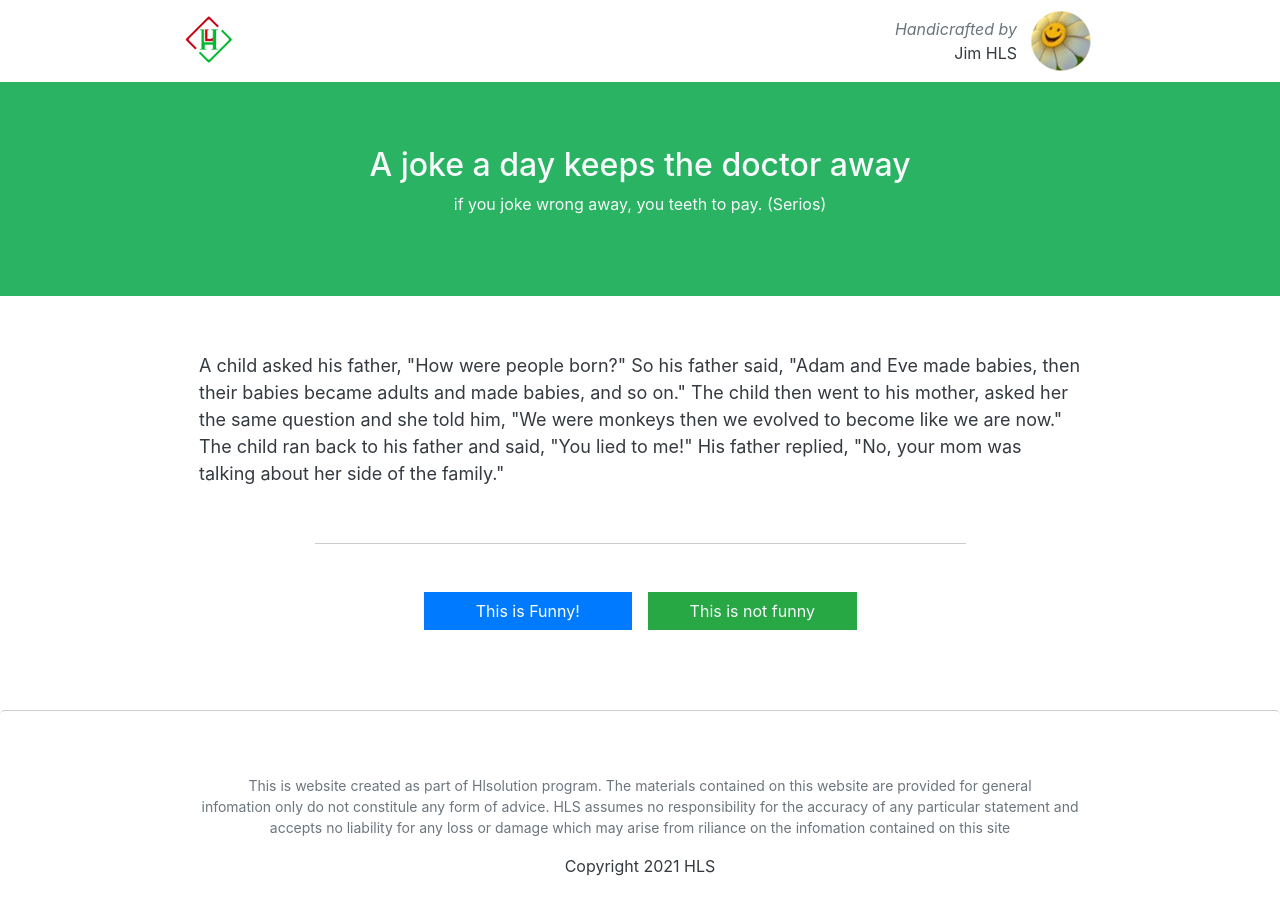
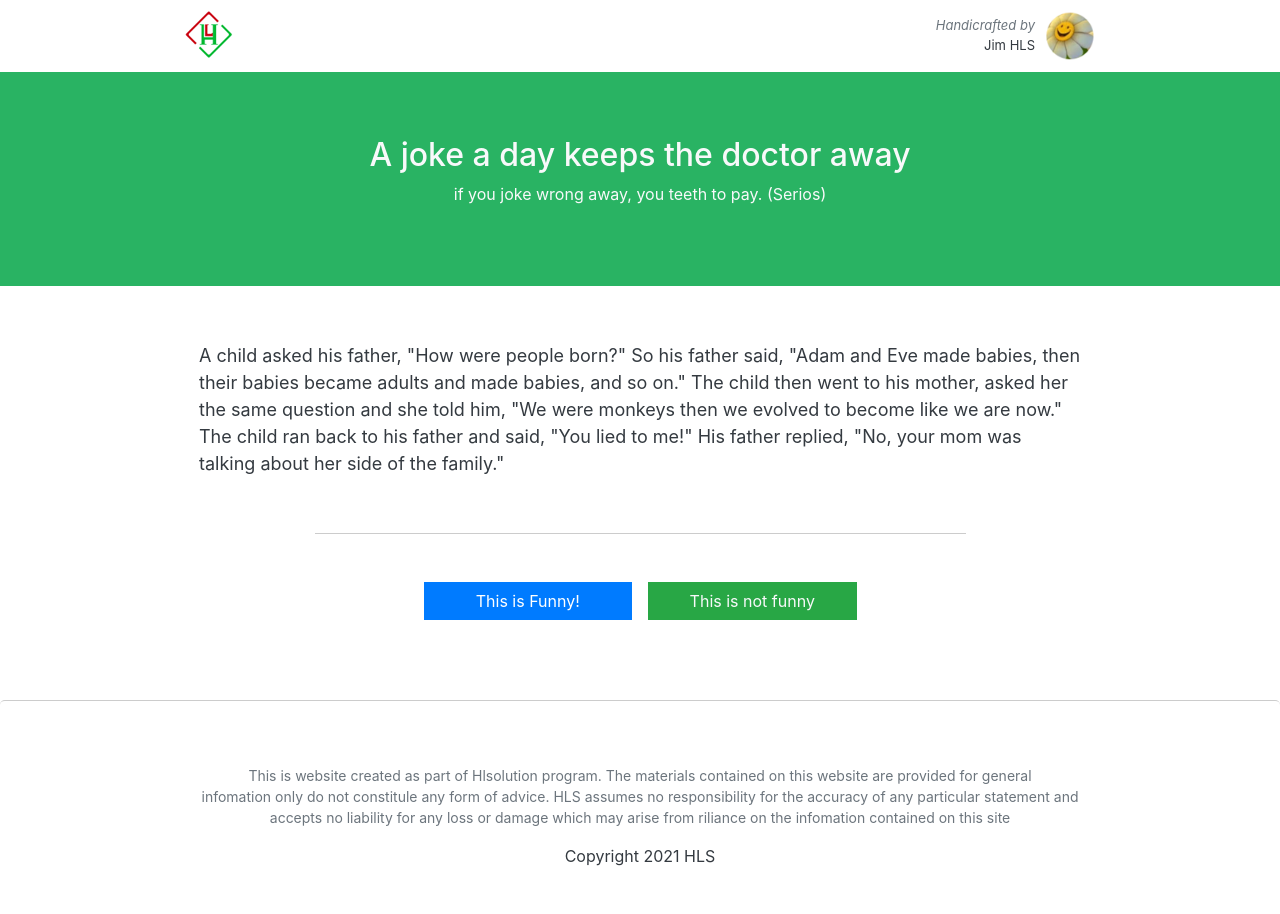
Before and after one commit to trancuong763/fontend-testing-zens, a plain HTML site: page index.html in a window 1280 px wide. Drawn offline with nearby package versions, Linux system fonts and the light colour scheme.

Commit message:
fix: html, font, text, logo, avatar

```diff
--- a/index.html
+++ b/index.html
@@ -21,10 +21,10 @@
     .container {
         max-width: 960px;
     }
-    /* .avatar {
-        width: 60px;
-        height: 60px;
-    } */
+
+    .avatar {
+        width: 70px;
+    }
 
     .header_1 {
         background-color: #29b363
@@ -92,7 +92,7 @@
             </a>
         </div>
         <div class="d-flex align-items-center text-right">
-            <div>
+            <div style="font-size:13px">
                 <span class="text-secondary "><i class="text">Handicrafted by</i></span><br>
                 <span class="text-dark">Jim HLS</span>
             </div>
```
